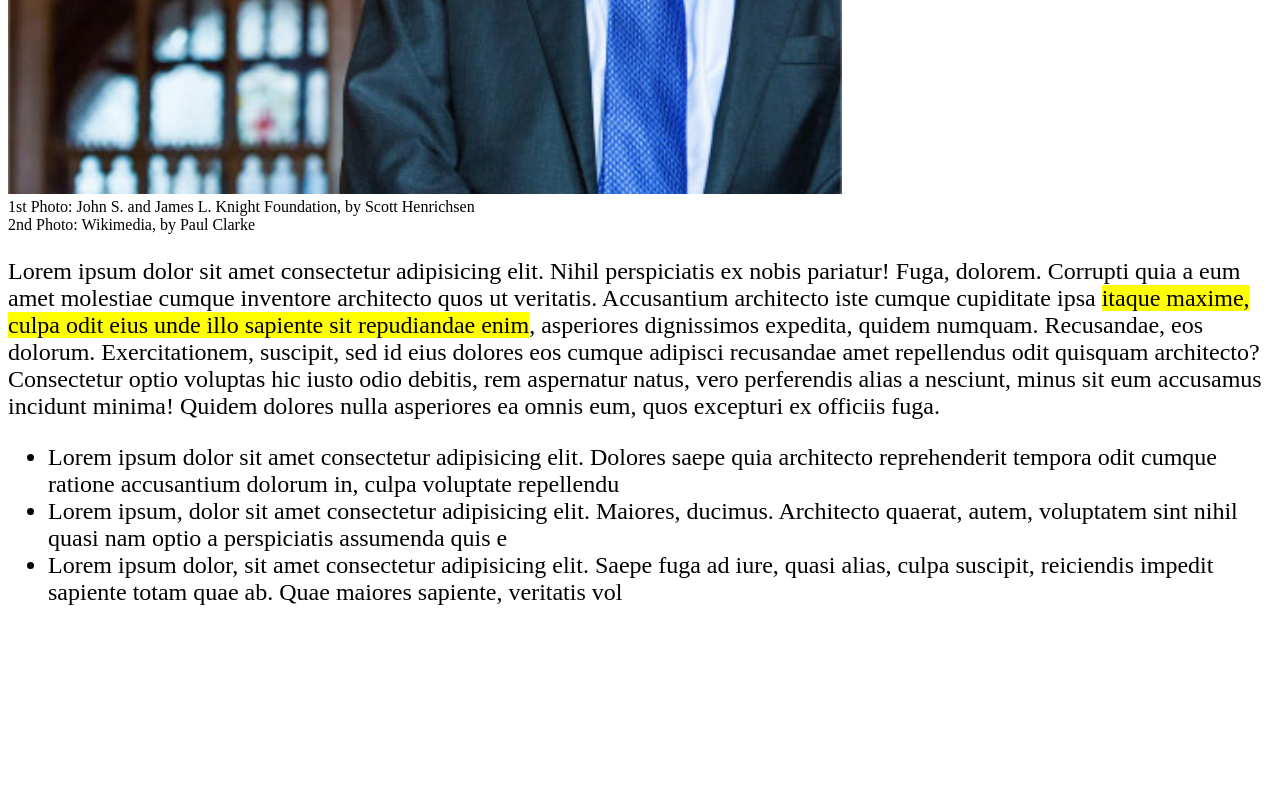
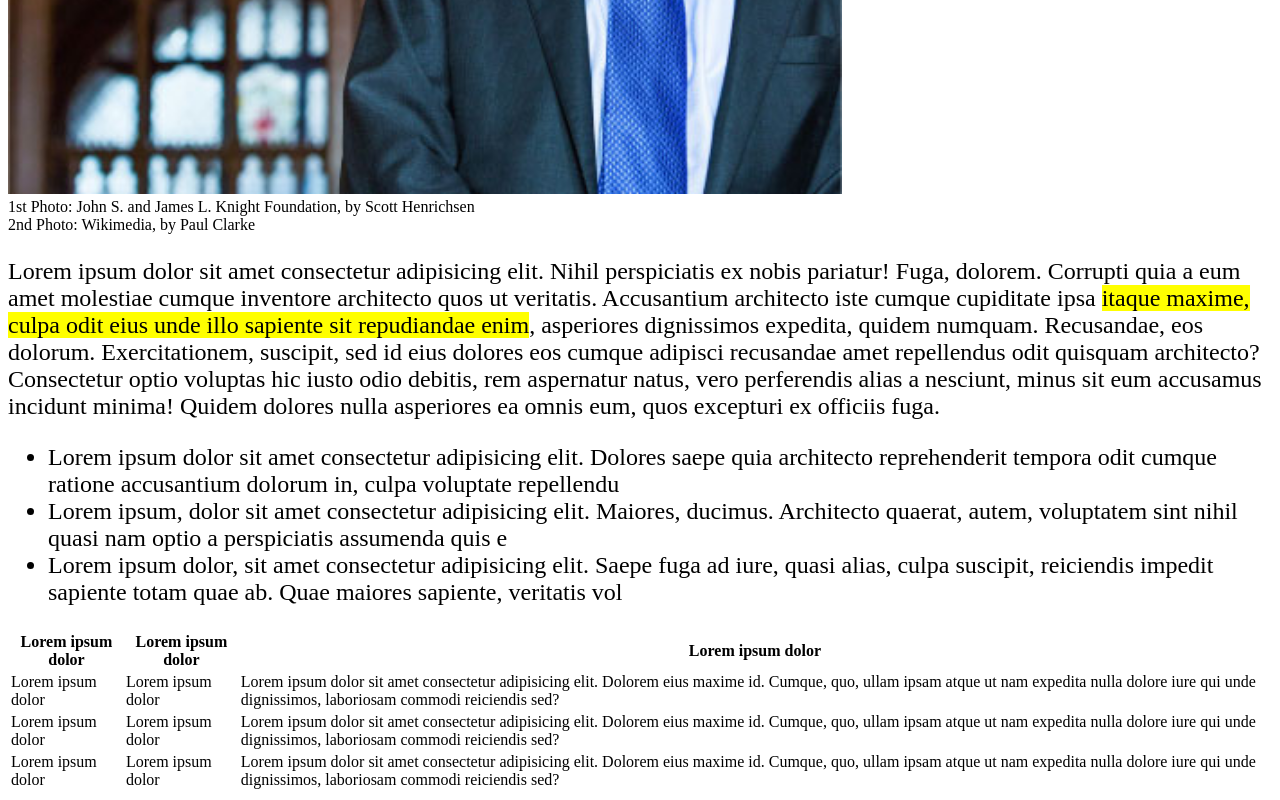
Before and after one commit to lorenzodisanto/html-css-booleaner, a plain HTML site: page index.html in a window 1280 px wide. Shown: the part 1604-2404 px from the top of the page. Before the commit the page ends 2234 px from the top, so only its background shows below. Drawn offline with Linux system fonts and the light colour scheme.

Commit message:
add table

```diff
--- a/index.html
+++ b/index.html
@@ -59,7 +59,33 @@
 
             <!-- tabella -->
             <section>
+                <table>
+                    <thead>
+                        <tr>
+                            <th>Lorem ipsum dolor</th>
+                            <th>Lorem ipsum dolor</th>
+                            <th class="column-3">Lorem ipsum dolor</th>
+                        </tr>
+                    </thead>
+                    <tbody>
+                        <tr class="row-1">
+                            <td>Lorem ipsum dolor</td>
+                            <td>Lorem ipsum dolor</td>
+                            <td>Lorem ipsum dolor sit amet consectetur adipisicing elit. Dolorem eius maxime id. Cumque, quo, ullam ipsam atque ut nam expedita nulla dolore iure qui unde dignissimos, laboriosam commodi reiciendis sed?</td>
+                        </tr>
+                        <tr class="row-2">
+                            <td>Lorem ipsum dolor</td>
+                            <td>Lorem ipsum dolor</td>
+                            <td>Lorem ipsum dolor sit amet consectetur adipisicing elit. Dolorem eius maxime id. Cumque, quo, ullam ipsam atque ut nam expedita nulla dolore iure qui unde dignissimos, laboriosam commodi reiciendis sed?</td>
 
+                        </tr>
+                        <tr class="row-3">
+                            <td>Lorem ipsum dolor</td>
+                            <td>Lorem ipsum dolor</td>
+                            <td>Lorem ipsum dolor sit amet consectetur adipisicing elit. Dolorem eius maxime id. Cumque, quo, ullam ipsam atque ut nam expedita nulla dolore iure qui unde dignissimos, laboriosam commodi reiciendis sed?</td>
+                        </tr>
+                    </tbody>
+                </table>
             </section>
 
             <!-- paragrafo finale -->
```
